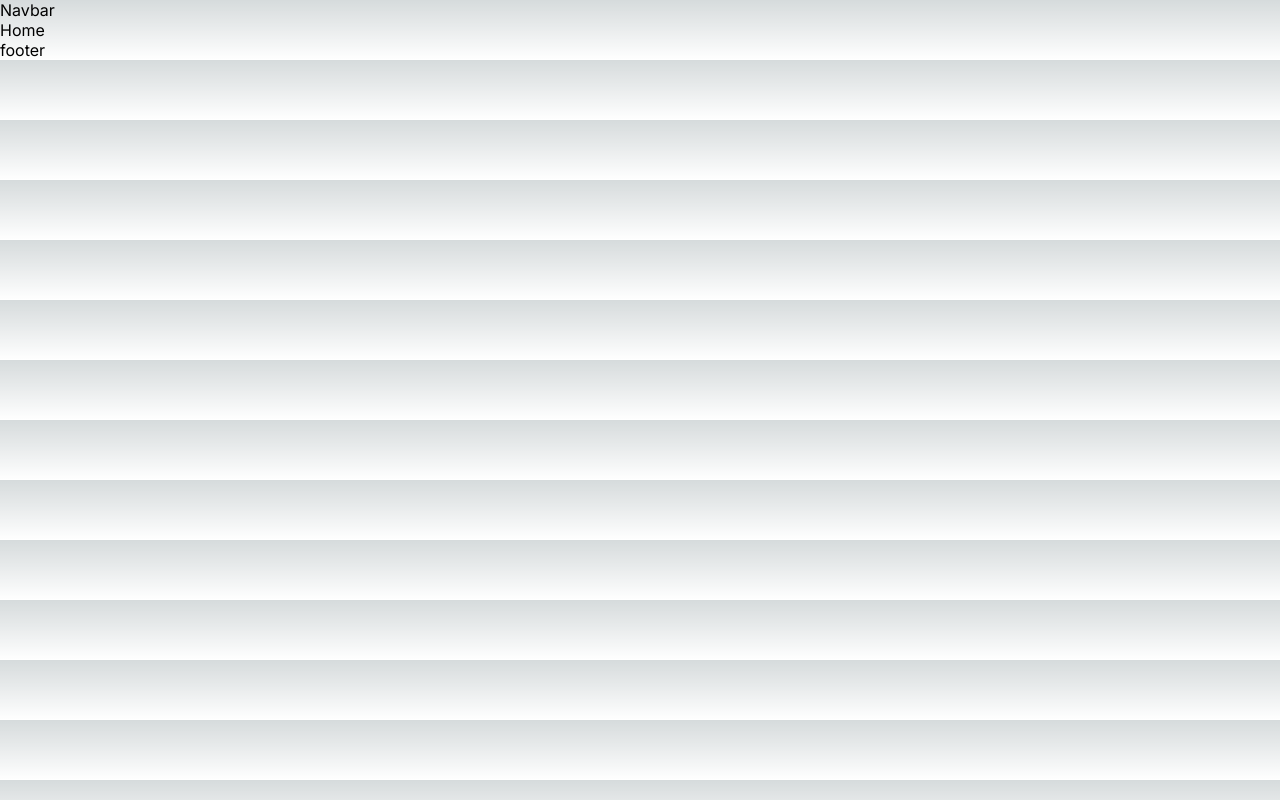
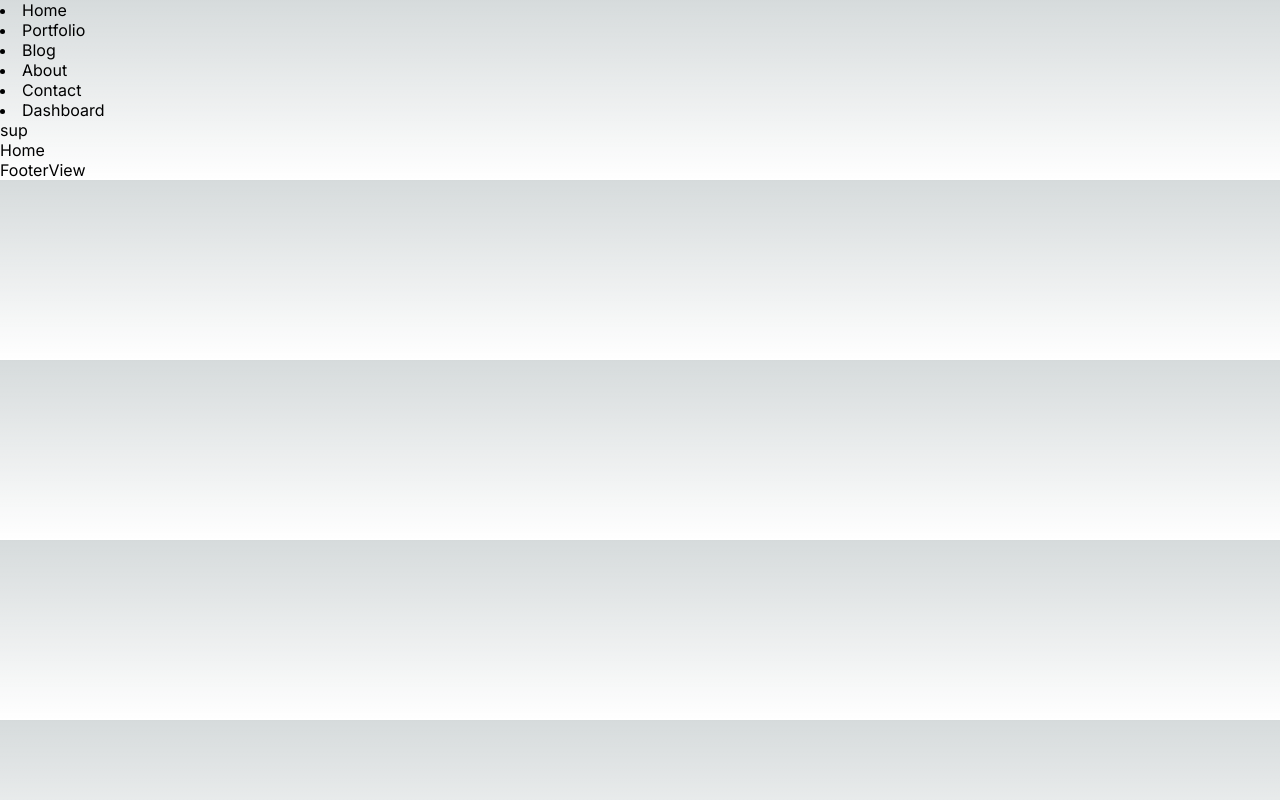
Before and after one commit to NuzlokK/next-13.4.4---fullstack, a Next.js app: page / in a window 1280 px wide. Built offline with nearby package versions, Linux system fonts and the light colour scheme.

Commit message:
feat(layout): Map and Model from navbar and footer

```diff
--- a/src/app/layout.tsx
+++ b/src/app/layout.tsx
@@ -2,7 +2,6 @@ import "./globals.css";
 import { Inter } from "next/font/google";
 import Navbar from "@/components/navbar/navbar";
 import Footer from "@/components/footer/footer";
-
 const inter = Inter({ subsets: ["latin"] });
 
 export const metadata = {
--- /dev/null
+++ b/src/components/footer/Footer.view.tsx
@@ -0,0 +1,9 @@
+import React from "react";
+
+type Props = {};
+
+const FooterView = (props: Props) => {
+  return <div>FooterView</div>;
+};
+
+export default FooterView;
--- a/src/components/footer/footer.tsx
+++ b/src/components/footer/footer.tsx
@@ -1,9 +1,10 @@
 import React from "react";
+import FooterView from "./Footer.view";
 
 type Props = {};
 
 const Footer = (props: Props) => {
-  return <div>footer</div>;
+  return <FooterView />;
 };
 
 export default Footer;
--- /dev/null
+++ b/src/components/navbar/Navbar.map.ts
@@ -0,0 +1,33 @@
+import { INavBar } from "@/models/UI/navbar.model";
+
+export const links: INavBar[] = [
+  {
+    id: 1,
+    title: "Home",
+    url: "/",
+  },{
+    id: 2,
+    title: "Portfolio",
+    url: "/portfolio",
+  },
+  {
+    id: 3,
+    title: "Blog",
+    url: "/blog",
+  },
+  {
+    id: 4,
+    title: "About",
+    url: "/about",
+  },
+  {
+    id: 5,
+    title: "Contact",
+    url: "/contact",
+  },
+  {
+    id: 6,
+    title: "Dashboard",
+    url: "/dashboard",
+  },
+];
--- /dev/null
+++ b/src/components/navbar/Navbar.view.tsx
@@ -0,0 +1,22 @@
+import { INavBar } from "@/models/UI/navbar.model";
+import Link from "next/link";
+import React from "react";
+
+type Props = {
+  links: INavBar[];
+};
+
+const NavbarView = (props: Props) => {
+  return (
+    <div>
+      {props.links.map((item: INavBar, index: number) => (
+        <li key={`link-${item.title}-${index}`}>
+          <Link href={item.url}>{item.title}</Link>
+        </li>
+      ))}
+      sup
+    </div>
+  );
+};
+
+export default NavbarView;
--- a/src/components/navbar/navbar.tsx
+++ b/src/components/navbar/navbar.tsx
@@ -1,9 +1,13 @@
 import React from "react";
+
+import NavbarView from "./Navbar.view";
+
+import { links } from "./Navbar.map";
 
 type Props = {};
 
-const Navbar = (props: Props) => {
-  return <div>Navbar</div>;
+const Navbar: React.FC = (props: Props) => {
+  return <NavbarView links={links} />;
 };
 
 export default Navbar;
--- /dev/null
+++ b/src/models/UI/footer.model.ts
@@ -0,0 +1,3 @@
+export type IFooter = {
+    copyright:string
+}
--- /dev/null
+++ b/src/models/UI/navbar.model.ts
@@ -0,0 +1,5 @@
+export type INavBar = {
+    id:number,
+    title:string,
+    url:string
+}
```
Also changed, not shown: src/app/blog/layout.tsx (deleted, +0 -16 lines), src/components/footer/Footer.map.ts (added, +7 -0 lines).
